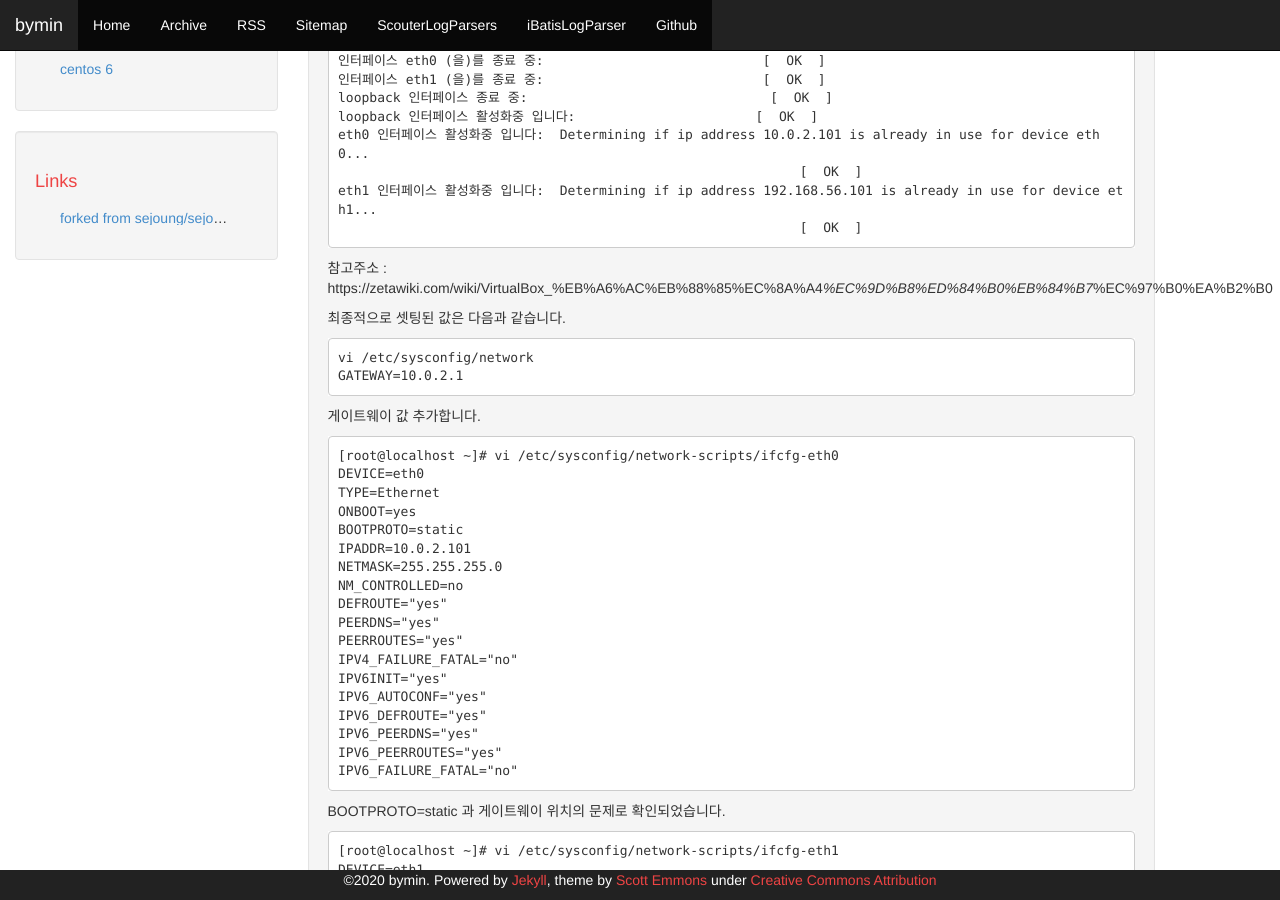
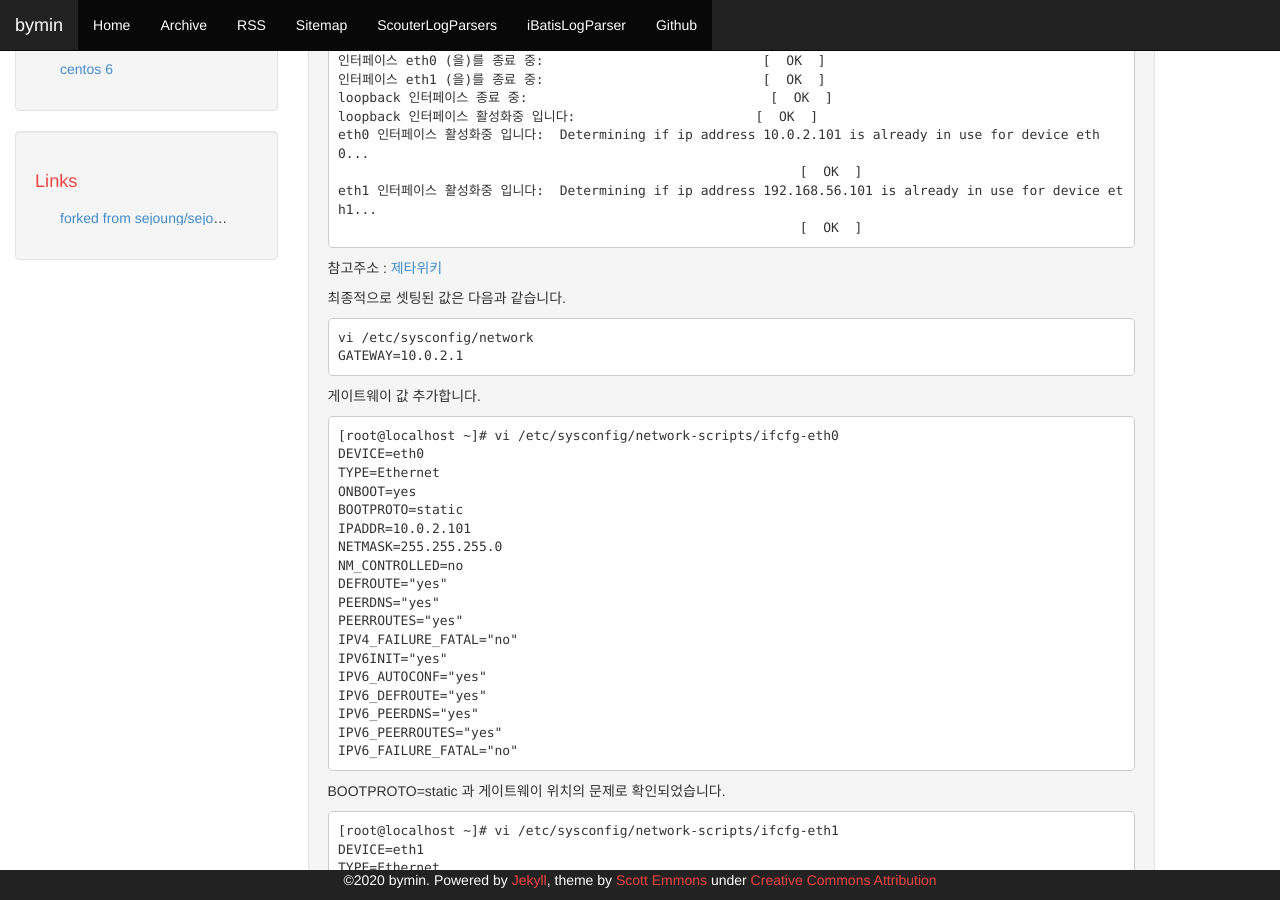
Before and after one commit to youngclown/youngclown.github.io, a Jekyll site: the page built from _posts/2020-06-19-fastestmirror.md, in a window 1280 px wide and 900 px high, scrolled down 417 px. Built offline with Jekyll 4.4.1, drawn with Linux system fonts in a browser that asks for light colours; nearby versions of some CDN libraries.

Commit message:
제타위키

````diff
--- a/_posts/2020-06-19-fastestmirror.md
+++ b/_posts/2020-06-19-fastestmirror.md
@@ -36,7 +36,7 @@ eth1 인터페이스 활성화중 입니다:  Determining if ip address 192.168.
 ```
 
 
-참고주소 : https://zetawiki.com/wiki/VirtualBox_%EB%A6%AC%EB%88%85%EC%8A%A4_%EC%9D%B8%ED%84%B0%EB%84%B7_%EC%97%B0%EA%B2%B0
+참고주소 : [제타위키](https://zetawiki.com/wiki/VirtualBox_%EB%A6%AC%EB%88%85%EC%8A%A4_%EC%9D%B8%ED%84%B0%EB%84%B7_%EC%97%B0%EA%B2%B0)
 
 최종적으로 셋팅된 값은 다음과 같습니다.
 
````
